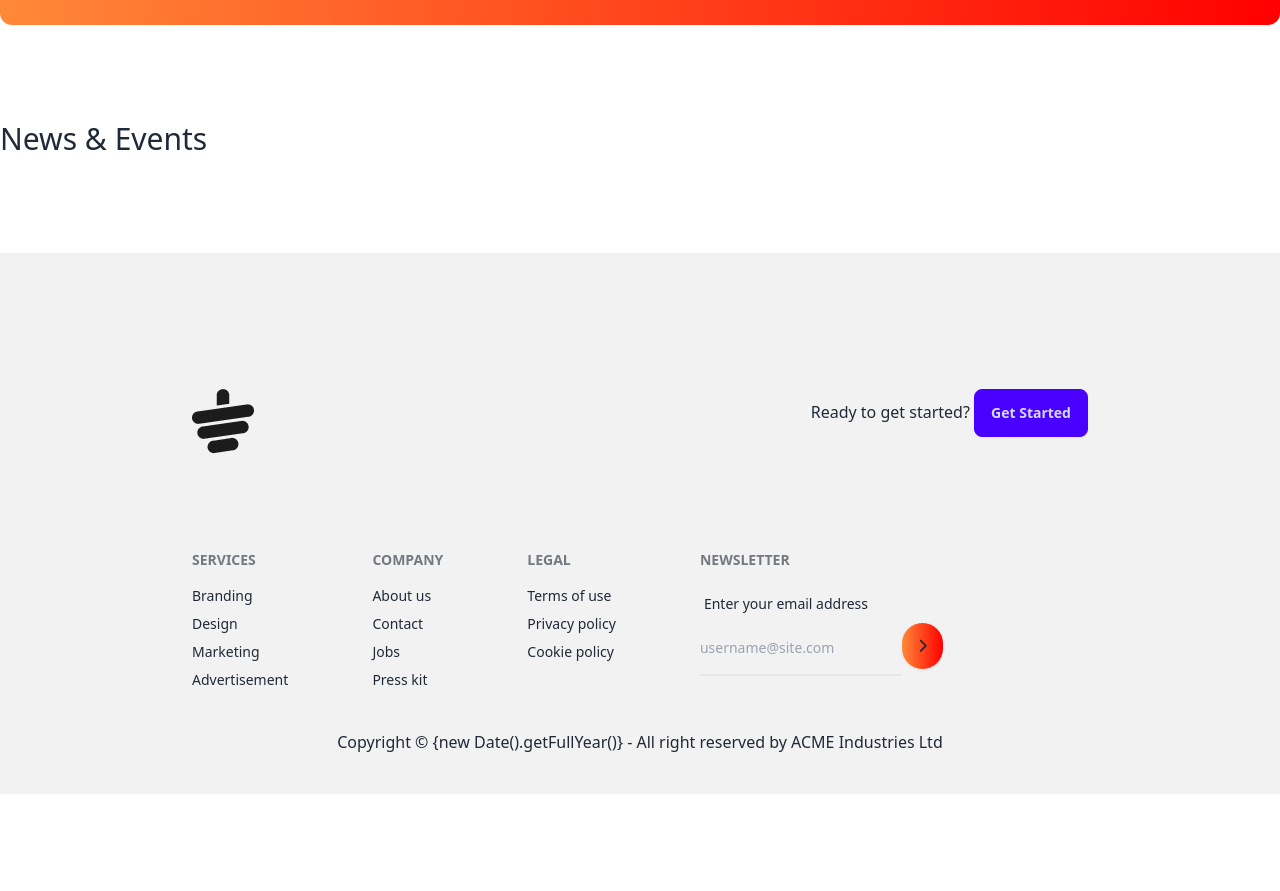
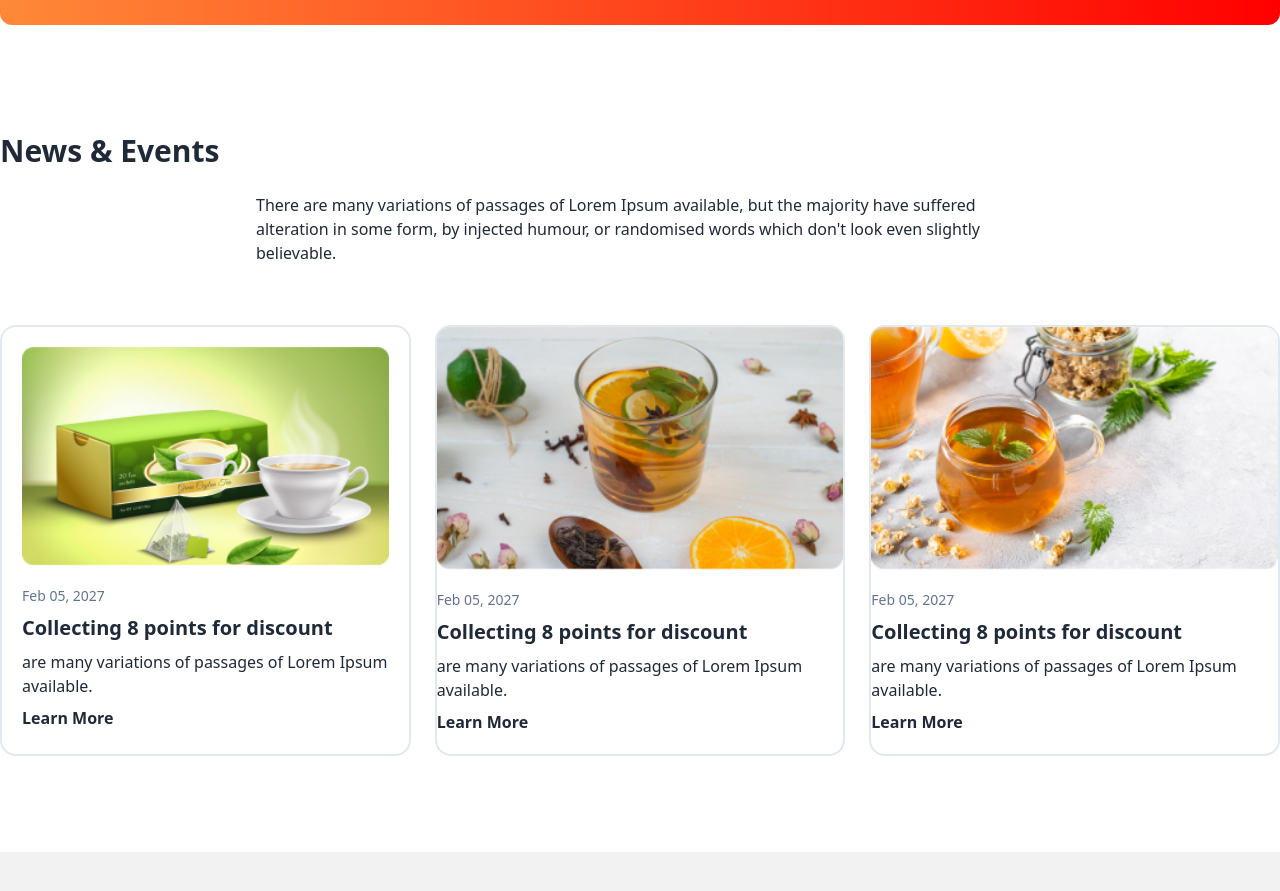
Before and after one commit to Imam444/landing-pages, a plain HTML site: page index.html in a window 1280 px wide. Shown: the part 2800-3691 px from the top of the page. Before the commit the page ends 3594 px from the top, so only its background shows below. Drawn offline with nearby package versions, Linux system fonts and the light colour scheme.

Commit message:
finish news event

```diff
--- a/index.html
+++ b/index.html
@@ -204,8 +204,49 @@
             </div>
         </section>
         <!-- News and event -->
-        <section class="my-10 lg:my-24 px-0">
-            <h3 class="text-3xl">News & Events</h3>
+        <section class="my-10 lg:my-24 px-10 lg:px-0">
+            <h3 class="text-3xl lg:text-5 font-extrabold mx-auto py-3">News & Events</h3>
+            <p class="  max-w-3xl lg:mx-auto py-3">There are many variations of passages of Lorem Ipsum available, but the majority have suffered alteration in some form, by injected humour, or randomised words which don't look even slightly believable. </p>
+            <!-- new and event card container -->
+            <div class="grid grid-cols-1   md:grid-cols-2 gap-6 lg:grid-cols-3 mt-12">
+                <!-- card1 -->
+                <div class="card p-5 border-2 border-slate-200">
+                   <img class="pb-5" src="images/news-1.png" alt="">
+                    <div>
+                        <p class="text-sm text-slate-500 pb-2">Feb 05, 2027</p>
+                     <h4 class="text-xl font-extrabold">Collecting 8 points for discount</h4>
+                      <p class="py-2"> are many variations of passages of Lorem Ipsum available.</p>
+                        <a class="font-bold" href="">Learn More</a>
+                    </div>
+
+                </div>
+                <!-- card2 -->
+                <div class="card pb-5 border-2 border-slate-200">
+                    <img class="pb-5" src="images/news-2.png" alt="">
+                    <div>
+                        <p class="text-sm text-slate-500 pb-2">Feb 05, 2027</p>
+                     <h4 class="text-xl font-extrabold">Collecting 8 points for discount</h4>
+                      <p class="py-2"> are many variations of passages of Lorem Ipsum available.</p>
+                        <a class="font-bold" href="">Learn More</a>
+                    </div>
+
+                </div>
+                <!-- card3 -->
+                <div class="card pb-5 border-2 border-slate-200">
+                   <img class="pb-5" src="images/news-3.png" alt="">
+                    <div>
+                        <p class="text-sm text-slate-500 pb-2">Feb 05, 2027</p>
+                     <h4 class="text-xl font-extrabold">Collecting 8 points for discount</h4>
+                      <p class="py-2"> are many variations of passages of Lorem Ipsum available.</p>
+                        <a class="font-bold" href="">Learn More</a>
+                    </div>
+
+                </div>
+
+            </div>
+
+
+
         </section>
     </main>
     <footer class="px-4 lg:px-48 py-10 bg-base-200 text-base-content p-10">
```
